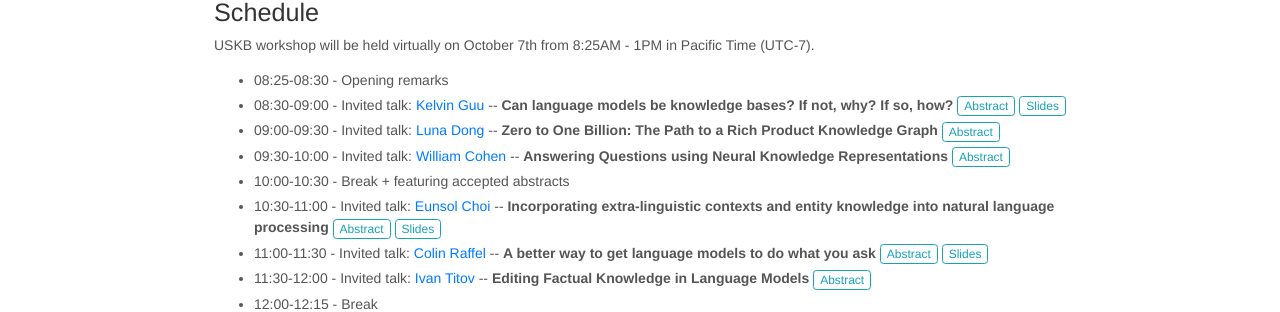
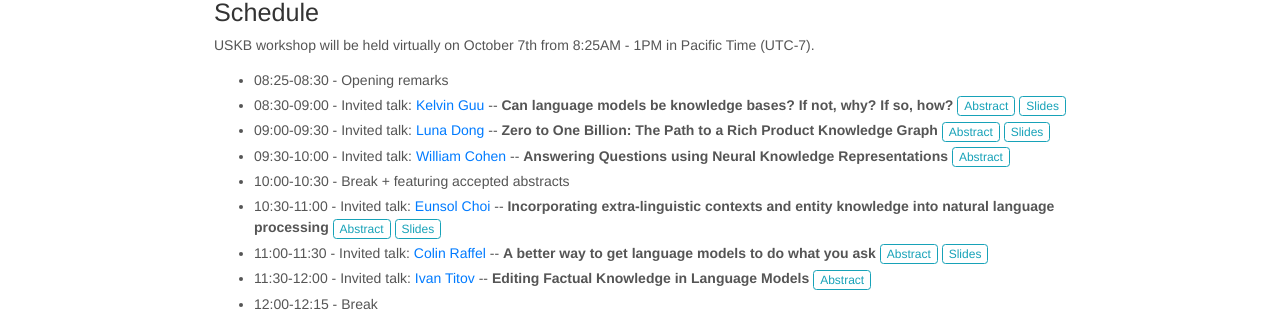
Before and after one commit to spa-nlp/spa-nlp.github.io, a Jekyll site: the page built from index.md, in a window 1280 px wide and 900 px high, scrolled down 953 px. Shown: the part 260-572 px from the top of the window. Built offline with Jekyll 4.4.1, drawn with Linux system fonts in a browser that asks for light colours; nearby versions of some CDN libraries.

Commit message:
add luna slide

```diff
--- a/index.md
+++ b/index.md
@@ -69,6 +69,7 @@ USKB workshop will be held virtually on October 7th from 8:25AM - 1PM in Pacific
 			09:00-09:30	- Invited talk: <a href="https://lunadong.com/" target="_blank">Luna Dong</a> -- <b>Zero to One Billion: The Path to a Rich Product Knowledge Graph</b>
         	<button class="btn btn-outline-info btn-xs" type="button" data-toggle="collapse" data-target="#luna-card" aria-expanded="false" aria-controls="luna-card">Abstract</button>
         	<!--<a href="https://www.youtube.com/watch?v=V4nbWiPdnTE" class="btn btn-outline-info btn-xs">Video</a>-->
+            <a href="http://lunadong.com/talks/PG0to1B.pptx" class="btn btn-outline-info btn-xs">Slides</a>
             <div class="collapse" id="luna-card"><div class="card card-body">Knowledge graphs have been used to support a wide range of applications and enhance search results for multiple major search engines, such as Google and Bing. To better serve customers in eCommerce, we need a product knowledge graph with comprehensive and accurate knowledge for products. The thousands of product verticals we need to model, the vast number of data sources we need to extract knowledge from, the huge volume of new products we need to handle every day, and the various applications in Search, Discovery, Personalization, Voice, that we wish to support, all present big challenges in constructing such a graph.
            	<br />
 			This talk takes my past experiences for collecting product knowledge as an example to describe the journey to build a rich knowledge graph. We describe how we nail down the most important first step for delivering the data business: training high-precision models that generate accurate data. We then describe how we scale up the models with learning from limited labels, and how we increase the yields with multi-modal models and web extraction. We share the many learnings and lessons in building this product graph and applying it to support customer-facing applications.</div></div>
```
